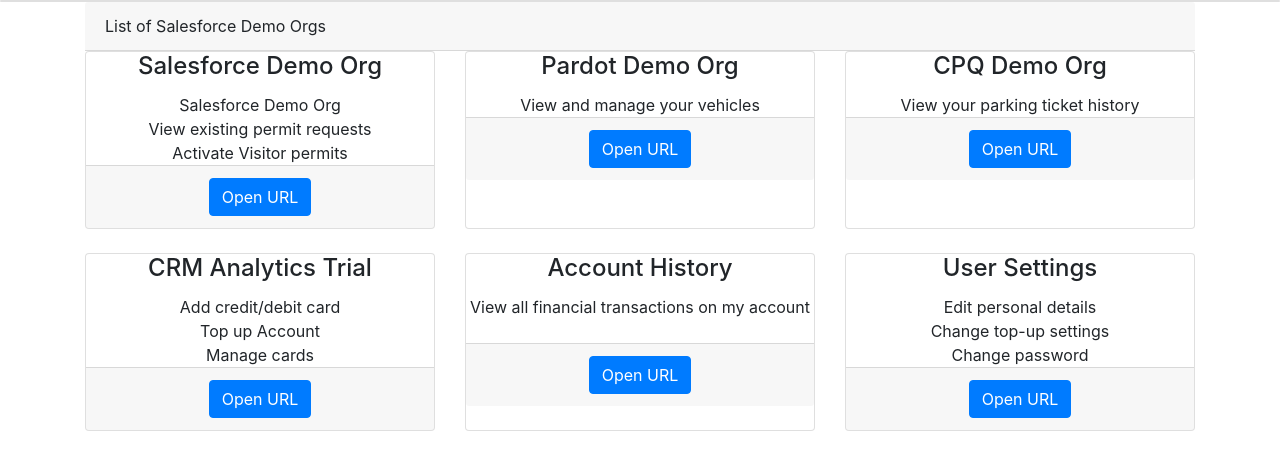
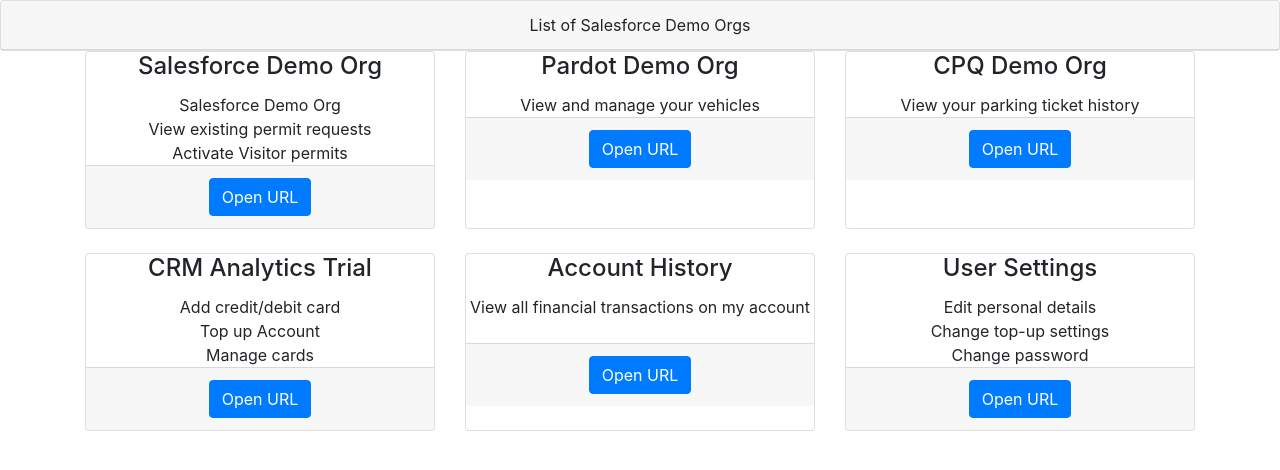
Before and after one commit to purnamo/bootstrapapp, a plain HTML site: page index.html in a window 1280 px wide. Drawn offline with nearby package versions, Linux system fonts and the light colour scheme.

Commit message:
headertext

```diff
--- a/index.html
+++ b/index.html
@@ -7,14 +7,16 @@
 </head>
 <body>
     <div class="card text-center">
-
+        <div class="card-header">
+            <p class="card-text">
+            List of Salesforce Demo Orgs
+            </p>
+          </div>
     </div>
 
 <!-- card deck-->
 <div class="container">
-    <div class="card-header">
-        List of Salesforce Demo Orgs
-      </div>
+
     <div class="card-deck">
         <div class="card text-center">
             <div class="card-block">
```
